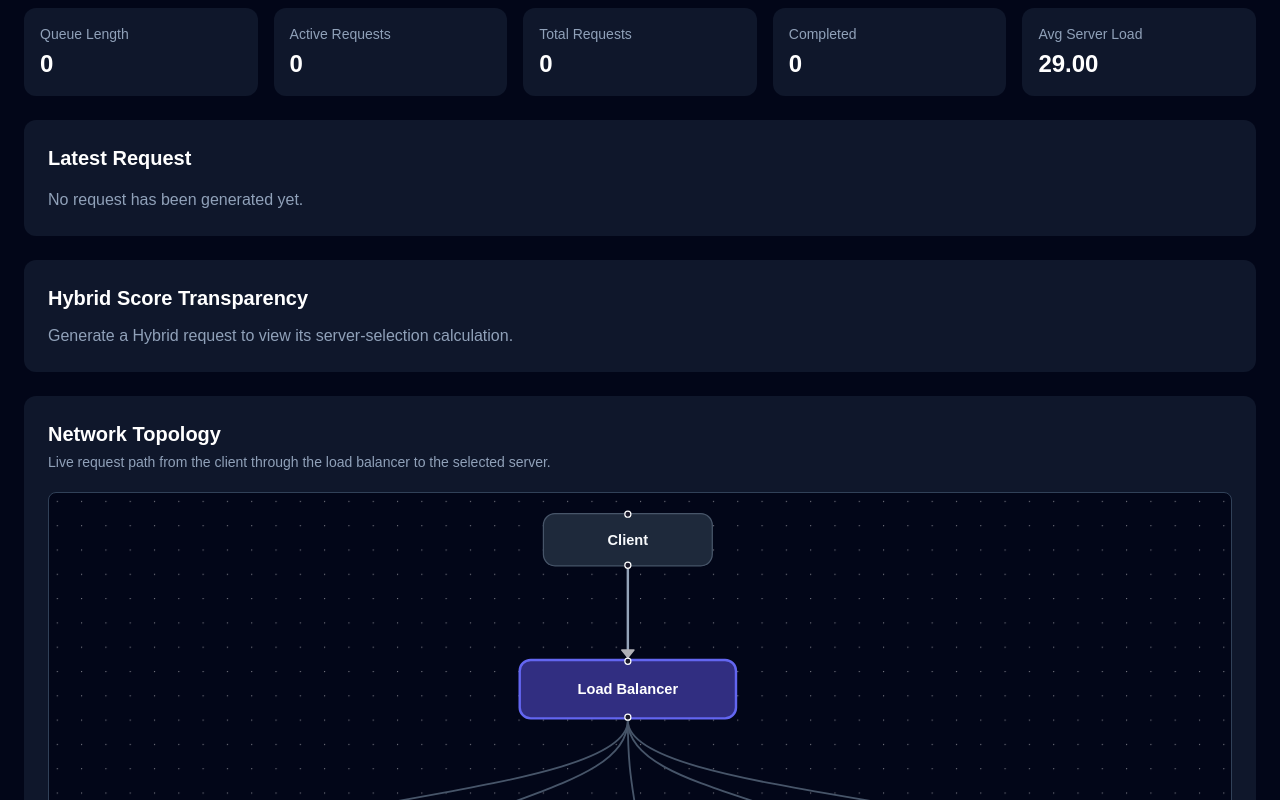
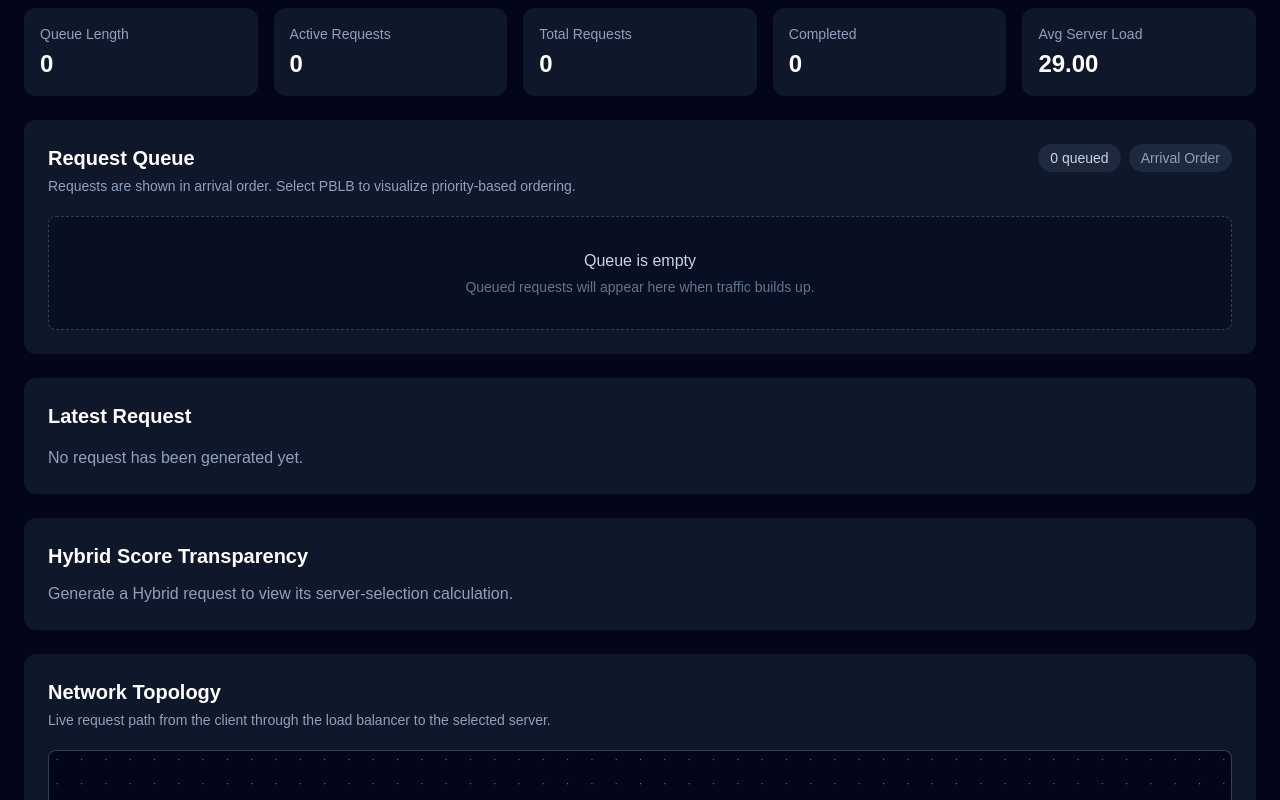
Before and after one commit to joshuaj174/cn-adaptive-load-balancer, a Next.js app: page / in a window 1280 px wide. Shown: the part 960-1760 px from the top of the page. Built offline with nearby package versions, Linux system fonts and the light colour scheme.

Commit message:
Add PBLB priority queue visualization

```diff
--- a/src/app/page.tsx
+++ b/src/app/page.tsx
@@ -16,10 +16,9 @@ import type {
 } from "@/types";
 
 import LiveCharts from "@/components/LiveCharts";
-
 import NetworkTopology from "@/components/NetworkTopology";
-
 import HybridScorePanel from "@/components/HybridScorePanel";
+import PriorityQueuePanel from "@/components/PriorityQueuePanel";
 
 import {
   initialServers,
@@ -79,10 +78,8 @@ export default function Home() {
       "hybrid"
     );
 
-  const [
-    alpha,
-    setAlpha,
-  ] = useState(0.5);
+  const [alpha, setAlpha] =
+    useState(0.5);
 
   const [
     priority,
@@ -264,7 +261,9 @@ export default function Home() {
     setSimulationState(
       (currentState) => ({
         ...currentState,
+
         algorithm,
+
         isRunning: true,
       })
     );
@@ -276,6 +275,7 @@ export default function Home() {
     setSimulationState(
       (currentState) => ({
         ...currentState,
+
         isRunning: false,
       })
     );
@@ -790,6 +790,14 @@ export default function Home() {
           </div>
         </section>
 
+        {/* PRIORITY QUEUE */}
+        <PriorityQueuePanel
+          requests={
+            simulationState.requestQueue
+          }
+          algorithm={algorithm}
+        />
+
         {/* LATEST REQUEST */}
         <section className="mt-6 rounded-xl bg-slate-900 p-6">
           <h2 className="mb-4 text-xl font-semibold">
--- /dev/null
+++ b/src/components/PriorityQueuePanel.tsx
@@ -0,0 +1,228 @@
+"use client";
+
+import type {
+  LoadBalancingAlgorithm,
+  NetworkRequest,
+} from "@/types";
+
+interface PriorityQueuePanelProps {
+  requests: NetworkRequest[];
+  algorithm: LoadBalancingAlgorithm;
+}
+
+function getPriorityStyle(priority: number): string {
+  if (priority === 5) {
+    return "border-red-500/40 bg-red-950/30 text-red-300";
+  }
+
+  if (priority === 4) {
+    return "border-orange-500/40 bg-orange-950/30 text-orange-300";
+  }
+
+  if (priority === 3) {
+    return "border-yellow-500/40 bg-yellow-950/30 text-yellow-300";
+  }
+
+  if (priority === 2) {
+    return "border-blue-500/40 bg-blue-950/30 text-blue-300";
+  }
+
+  return "border-slate-600 bg-slate-800 text-slate-300";
+}
+
+function orderRequests(
+  requests: NetworkRequest[],
+  algorithm: LoadBalancingAlgorithm
+): NetworkRequest[] {
+  const copiedRequests = [...requests];
+
+  if (algorithm === "pblb") {
+    return copiedRequests.sort((a, b) => {
+      if (b.priority !== a.priority) {
+        return b.priority - a.priority;
+      }
+
+      if (a.arrivalTime !== b.arrivalTime) {
+        return a.arrivalTime - b.arrivalTime;
+      }
+
+      return a.id.localeCompare(b.id);
+    });
+  }
+
+  return copiedRequests.sort(
+    (a, b) => a.arrivalTime - b.arrivalTime
+  );
+}
+
+export default function PriorityQueuePanel({
+  requests,
+  algorithm,
+}: PriorityQueuePanelProps) {
+  const orderedRequests = orderRequests(
+    requests,
+    algorithm
+  );
+
+  const visibleRequests =
+    orderedRequests.slice(0, 12);
+
+  const hiddenCount = Math.max(
+    orderedRequests.length -
+      visibleRequests.length,
+    0
+  );
+
+  const isPBLB = algorithm === "pblb";
+
+  return (
+    <section className="mt-6 rounded-xl bg-slate-900 p-6">
+      <div className="flex flex-wrap items-start justify-between gap-4">
+        <div>
+          <h2 className="text-xl font-semibold">
+            Request Queue
+          </h2>
+
+          <p className="mt-1 text-sm text-slate-400">
+            {isPBLB
+              ? "PBLB orders queued requests by priority. Higher priority values are processed first."
+              : "Requests are shown in arrival order. Select PBLB to visualize priority-based ordering."}
+          </p>
+        </div>
+
+        <div className="flex items-center gap-2">
+          <span className="rounded-full bg-slate-800 px-3 py-1 text-sm text-slate-300">
+            {orderedRequests.length} queued
+          </span>
+
+          <span
+            className={`rounded-full px-3 py-1 text-sm ${
+              isPBLB
+                ? "bg-violet-900 text-violet-200"
+                : "bg-slate-800 text-slate-400"
+            }`}
+          >
+            {isPBLB
+              ? "Priority Order"
+              : "Arrival Order"}
+          </span>
+        </div>
+      </div>
+
+      <div className="mt-5 grid gap-3 sm:grid-cols-2 lg:grid-cols-3 xl:grid-cols-4">
+        {visibleRequests.length === 0 ? (
+          <div className="col-span-full rounded-lg border border-dashed border-slate-700 bg-slate-950/40 p-8 text-center">
+            <p className="font-medium text-slate-300">
+              Queue is empty
+            </p>
+
+            <p className="mt-1 text-sm text-slate-500">
+              Queued requests will appear here
+              when traffic builds up.
+            </p>
+          </div>
+        ) : (
+          visibleRequests.map(
+            (request, index) => {
+              const isNext =
+                isPBLB && index === 0;
+
+              return (
+                <div
+                  key={request.id}
+                  className={`relative rounded-lg border p-4 ${getPriorityStyle(
+                    request.priority
+                  )}`}
+                >
+                  {isNext && (
+                    <div className="absolute right-3 top-3 rounded-full bg-violet-600 px-2 py-1 text-xs font-semibold text-white">
+                      NEXT
+                    </div>
+                  )}
+
+                  <div className="flex items-center gap-3">
+                    <div className="flex h-9 w-9 shrink-0 items-center justify-center rounded-full bg-slate-950/60 text-sm font-bold">
+                      #{index + 1}
+                    </div>
+
+                    <div className="min-w-0">
+                      <p className="truncate font-semibold">
+                        {request.id}
+                      </p>
+
+                      <p className="text-xs opacity-70">
+                        Queue position{" "}
+                        {index + 1}
+                      </p>
+                    </div>
+                  </div>
+
+                  <div className="mt-4 grid grid-cols-3 gap-2 text-sm">
+                    <div>
+                      <p className="text-xs opacity-60">
+                        Priority
+                      </p>
+
+                      <p className="font-semibold">
+                        {request.priority}
+                      </p>
+                    </div>
+
+                    <div>
+                      <p className="text-xs opacity-60">
+                        Size
+                      </p>
+
+                      <p className="font-semibold">
+                        {request.requestSize}
+                      </p>
+                    </div>
+
+                    <div>
+                      <p className="text-xs opacity-60">
+                        Complexity
+                      </p>
+
+                      <p className="font-semibold">
+                        {request.complexity}
+                      </p>
+                    </div>
+                  </div>
+
+                  <div className="mt-3 border-t border-white/10 pt-3 text-xs opacity-70">
+                    Status: {request.status}
+                  </div>
+                </div>
+              );
+            }
+          )
+        )}
+      </div>
+
+      {hiddenCount > 0 && (
+        <p className="mt-4 text-center text-sm text-slate-400">
+          + {hiddenCount} more requests
+          waiting in the queue
+        </p>
+      )}
+
+      {isPBLB &&
+        orderedRequests.length > 1 && (
+          <div className="mt-5 rounded-lg border border-violet-900 bg-violet-950/20 p-4">
+            <p className="text-sm font-semibold text-violet-200">
+              How to read this queue
+            </p>
+
+            <p className="mt-1 text-sm leading-6 text-slate-400">
+              Position #1 is the next request
+              PBLB will process. Priority 5 is
+              highest and Priority 1 is lowest.
+              When two requests have the same
+              priority, the request that arrived
+              earlier appears first.
+            </p>
+          </div>
+        )}
+    </section>
+  );
+}
```
